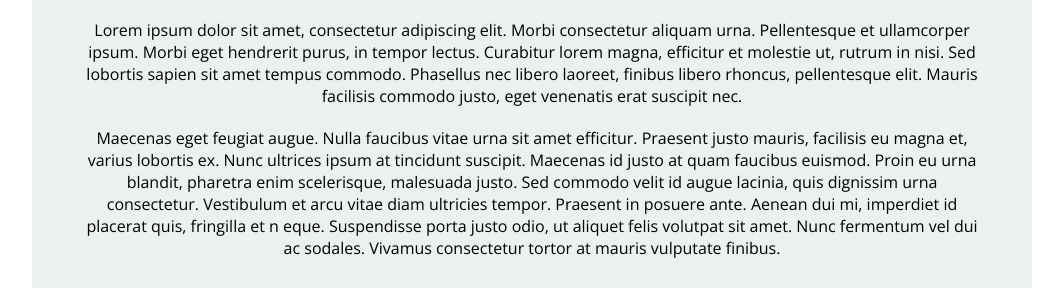
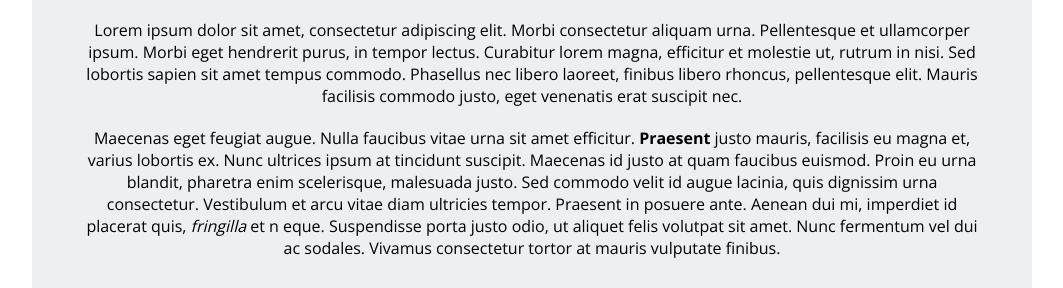
Before and after one commit to Valentin2905/Tema-2, a website: page index.html in a window 1280 px wide. Shown: the part 1784-2072 px from the top of the page, without its empty margins (108-1171 px from the left). Drawn offline with nearby package versions, Linux system fonts and the light colour scheme.

Commit message:
Update index.html
small changes

```diff
--- a/index.html
+++ b/index.html
@@ -66,10 +66,10 @@
           <p>Lorem ipsum dolor sit amet, consectetur adipiscing elit. Morbi consectetur aliquam urna. Pellentesque et ullamcorper ipsum. Morbi eget hendrerit purus, in tempor lectus. Curabitur lorem magna, efficitur et molestie ut, rutrum in nisi.
             Sed
             lobortis sapien sit amet tempus commodo. Phasellus nec libero laoreet, finibus libero rhoncus, pellentesque elit. Mauris facilisis commodo justo, eget venenatis erat suscipit nec.</p>
-          <p class="top-20">Maecenas eget feugiat augue. Nulla faucibus vitae urna sit amet efficitur. Praesent justo mauris, facilisis eu magna et, varius lobortis ex. Nunc ultrices ipsum at tincidunt suscipit. Maecenas id justo at quam faucibus
+          <p class="top-20">Maecenas eget feugiat augue. Nulla faucibus vitae urna sit amet efficitur. <strong>Praesent</strong> justo mauris, facilisis eu magna et, varius lobortis ex. Nunc ultrices ipsum at tincidunt suscipit. Maecenas id justo at quam faucibus
             euismod. Proin eu
             urna blandit, pharetra enim scelerisque, malesuada justo. Sed commodo velit id augue lacinia, quis dignissim urna consectetur. Vestibulum et arcu vitae diam ultricies tempor. Praesent in posuere ante. Aenean dui mi, imperdiet id placerat
-            quis, fringilla et n eque. Suspendisse porta justo odio, ut aliquet felis volutpat sit amet. Nunc fermentum vel dui ac sodales. Vivamus consectetur tortor at mauris vulputate finibus.</p>
+            quis, <em>fringilla</em> et n eque. Suspendisse porta justo odio, ut aliquet felis volutpat sit amet. Nunc fermentum vel dui ac sodales. Vivamus consectetur tortor at mauris vulputate finibus.</p>
           <a href="#" class="btn btn-primary">DO SOMETHING</a>
         </div>
       </div>
```
